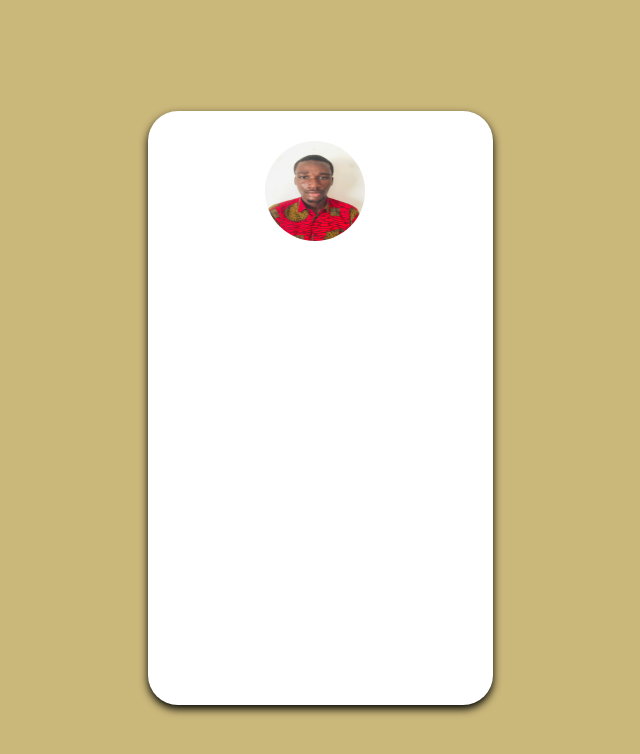
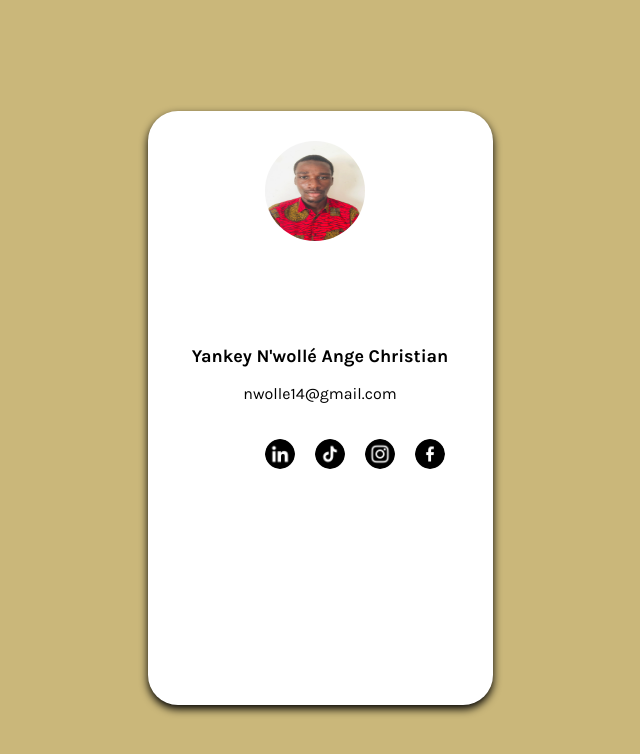
Before and after one commit to YankeyNwolle/Profile-card, a plain HTML site: page index.html in a window 1280 px wide. Shown: the whole page, without its empty margins (320-960 px from the left). Drawn offline with Linux system fonts and the light colour scheme; a web font is replaced by a local one.

Commit message:
styles.css

```diff
--- a/index.html
+++ b/index.html
@@ -5,6 +5,10 @@
     <meta name="viewport" content="width=device-width, initial-scale=1.0">
     <title>Profile Card</title>
     <link rel="stylesheet" href="styles.css">
+    <link rel="preconnect" href="https://fonts.googleapis.com">
+<link rel="preconnect" href="https://fonts.gstatic.com" crossorigin>
+<link href="https://fonts.googleapis.com/css2?family=Bitcount+Grid+Double+Ink:wght@100..900&family=Inknut+Antiqua:wght@300;400;500;600;700;800;900&family=Inter:ital,opsz,wght@0,14..32,100..900;1,14..32,100..900&family=Karla:ital,wght@0,200..800;1,200..800&family=Montserrat:ital,wght@0,100..900;1,100..900&family=Open+Sans:ital,wght@0,300..800;1,300..800&display=swap" rel="stylesheet">
+
 </head>
 <body>
     <!-- Profile card -->
@@ -12,6 +16,16 @@
     <div class="card">
         <!-- add a profile -->
          <img src="img/imageyankey.jpg" alt="profile">
+         <div class="name">
+            <h1>yankey n'wollé ange christian</h1>
+            <p>nwolle14@gmail.com</p>
+         </div>
+         <div class="social-media">
+            <img src="img/linkedin.png" alt="linkedin">
+            <img src="img/tic-tac.png" alt="tic tock">
+            <img src="img/instagram.png" alt="instagram">
+            <img src="img/facebook.png" alt="facebook">
+         </div>
     </div>
      </div>
 
--- a/styles.css
+++ b/styles.css
@@ -27,3 +27,32 @@ body {
     left: 34%;
     top: 5%;
 }
+
+.name h1 {
+    text-transform: capitalize;
+    font-size: 18px;
+    text-align: center;
+    margin-top: 130px;
+    font-weight: bold;
+    line-height: 1.3;
+    font-family: "Karla", sans-serif;
+    font-style: normal;
+}
+
+.name p {
+    text-align: center;
+    font-family: "Karla", sans-serif;
+    font-style: normal;
+}
+
+.social-media {
+    display: flex;
+    gap: 20px;
+}
+
+.social-media img {
+    width: 30px;
+    height: 30px;
+    margin-top: 20px;
+    right: 20px;
+}
```
Also changed, not shown: img/facebook.png (added), img/instagram.png (added), img/linkedin.png (added), img/tic-tac.png (added).
